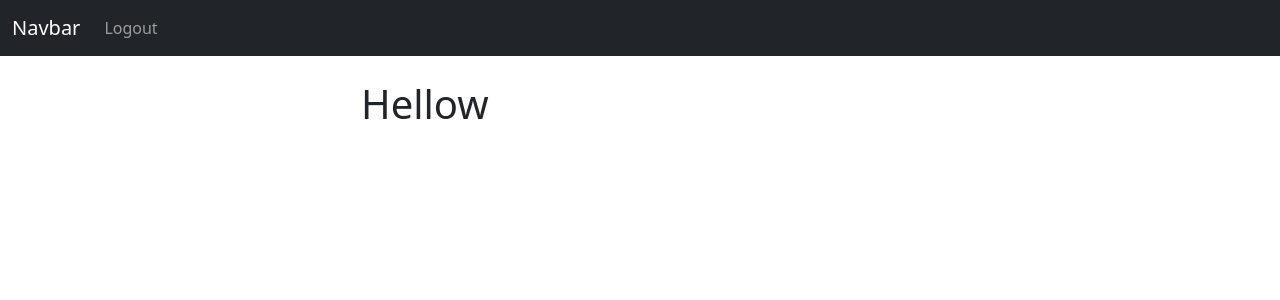
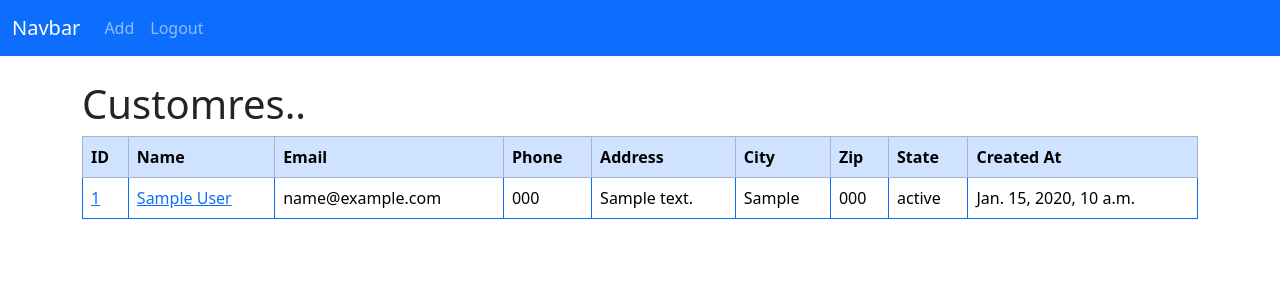
Before and after one commit to Head2On/Django-CRM, a Django app: page / in a window 1280 px wide. Shown: the top 300 px of the page. Run offline with Django 5.2, Linux system fonts and the light colour scheme; a user stored in the database is signed in; tables that the repository leaves empty hold one stand-in row (values such as "Sample post").

Commit message:
Final Project

```diff
--- a/website/admin.py
+++ b/website/admin.py
@@ -1,3 +1,5 @@
 from django.contrib import admin
+from .models import Customer
+# Register your models here.
 
-# Register your models here.
+admin.site.register(Customer)
--- a/website/models.py
+++ b/website/models.py
@@ -1,3 +1,16 @@
 from django.db import models
 
 # Create your models here.
+class Customer(models.Model):
+    first_name = models.CharField(max_length=50)
+    last_name = models.CharField(max_length=50)
+    email= models.CharField(max_length=50)
+    phone =models.CharField(max_length=20)
+    address = models.CharField(max_length=50)
+    city = models.CharField(max_length=100)
+    zipcode= models.CharField(max_length=20)
+    state = models.CharField(max_length=50)
+    created_at = models.DateTimeField(auto_now_add=True)
+
+    def __str__(self):
+        return(f'{self.first_name} {self.last_name}')
--- a/website/templates/base.html
+++ b/website/templates/base.html
@@ -8,7 +8,7 @@
   </head>
   <body>
     {% include 'navbar.html' %}
-    <div class="container">
+    <div class="container ">
     <br/>
     {% if messages %}
       {% for message in messages %}
--- a/website/templates/home.html
+++ b/website/templates/home.html
@@ -2,9 +2,47 @@
 
 {% block content %}
 
-<div class="col-md-6 offset-md-3">
+
 {% if user.is_authenticated %}
-<h1>Hellow </h1>
+<h1>Customres..</h1>
+
+<table class="table table-hover table-bordered border-primary">
+  <thead class="table-primary">
+    <tr>
+      <th scope="col">ID</th>
+      <th scope="col">Name</th>
+      <th scope="col">Email</th>
+      <th scope="col">Phone</th>
+      <th scope="col">Address</th>
+      <th scope="col">City</th>
+      <th scope="col">Zip</th>
+      <th scope="col">State</th>
+      <th scope="col">Created At</th>
+    </tr>
+  </thead>
+  <tbody>
+  {% if customers %}
+    {% for customer in  customers %}
+      <tr>
+        <td><a href="{% url 'record' customer.id %}">{{customer.id}}</a></td>
+        <td><a href="{% url 'record' customer.id %}"> {{customer.first_name}}
+             {{customer.last_name}}</a>
+        </td>
+        <td>{{customer.email}}</td>
+        <td>{{customer.phone}}</td>
+        <td>{{customer.address}}</td>
+        <td>{{customer.city}}</td>
+        <td>{{customer.zipcode}}</td>
+        <td>{{customer.state}}</td>
+        <td>{{customer.created_at}}</td>
+      </tr>
+    {% endfor %}
+  {% endif %}
+
+  </tbody>
+</table>
+
+
 {% else %}
 <h1>Login</h1>
 <br/>
@@ -24,7 +62,7 @@
       </form>
 
 </form>
-</div>
+
 {% endif %}
 
 {% endblock %}
--- a/website/templates/navbar.html
+++ b/website/templates/navbar.html
@@ -1,5 +1,5 @@
 
-<nav class="navbar navbar-expand-lg navbar-dark bg-dark">
+<nav class="navbar navbar-expand-lg navbar-dark bg-primary">
     <div class="container-fluid">
       <a class="navbar-brand" href="#">Navbar</a>
       <button class="navbar-toggler" type="button" data-bs-toggle="collapse" data-bs-target="#navbarSupportedContent" aria-controls="navbarSupportedContent" aria-expanded="false" aria-label="Toggle navigation">
@@ -9,6 +9,10 @@
         <ul class="navbar-nav me-auto mb-2 mb-lg-0">
 
           {% if user.is_authenticated %}
+          <li class="nav-item">
+            <a class="nav-link " href="{% url 'add_customer' %}">Add</a>
+          </li>
+
           <li class="nav-item">
             <a class="nav-link" href="{% url 'logout' %}">Logout</a>
           </li>
--- a/website/urls.py
+++ b/website/urls.py
@@ -7,5 +7,9 @@ urlpatterns = [
     # path('login/', views.login_user, name='login'),
     path('logout/', views.logout_user, name='logout'),
     path('register/', views.register_user, name='register'),
+    path('record/<int:pk>',views.customer_record, name='record'),
+    path('delete_record/<int:pk>',views.delete_record, name='delete_record'),
+    path('add_customer/', views.add_customer, name='add_customer'),
+    path('update_record/<int:pk>', views.update_record, name='update_record'),
 
 ]
--- a/website/views.py
+++ b/website/views.py
@@ -1,9 +1,12 @@
 from django.shortcuts import render,redirect
 from django.contrib.auth import authenticate, login, logout
 from django.contrib import messages
+from  .forms import SignUpForm,AddRecordForm
+from .models import Customer
 
 # Create your views here.
 def home(request):
+    customers = Customer.objects.all()
     if request.method == 'POST':
         username = request.POST['username']
         password = request.POST['password']
@@ -17,7 +20,7 @@ def home(request):
             messages.success(request, 'invalid username or password please check and refill !')
             return redirect('home')
     else:
-        return render(request, 'home.html', {})
+        return render(request, 'home.html', {'customers':customers})
 
 def logout_user (request):
     logout(request)
@@ -25,5 +28,63 @@ def logout_user (request):
     return redirect('home')
 
 def register_user(request):
-    pass
-    return render(request,'register.html', {})
+    if request.method == 'POST':
+        form = SignUpForm(request.POST)
+        if form.is_valid():
+            form.save()
+            #  Authenticate and login
+            username = form.cleaned_data['username']
+            password = form.cleaned_data['password1']
+            user = authenticate(username=username, password=password)
+            login(request,user)
+            messages.success(request,"You have successfully register..")
+            return redirect('home')
+    else:
+        form = SignUpForm()
+        return render(request,'register.html', {'form':form})
+    return render(request,'register.html', {'form':form})
+
+def customer_record(request, pk):
+    if request.user.is_authenticated:
+        customer_record = Customer.objects.get(id=pk)
+        return render(request, 'record.html', {'customer_record':customer_record})
+    else:
+        messages.success(request, "You must be logged in to view this page..")
+        return redirect('home')
+
+def delete_record(request, pk):
+    if request.user.is_authenticated:
+        delete_it = Customer.objects.get(id =pk)
+        delete_it.delete()
+        messages.success(request, "Delete successfull ✅")
+        return redirect('home')
+    else:
+        messages.success(request, "Sorry you are not loged in..")
+        return redirect('home')
+
+def add_customer(request):
+    form = AddRecordForm(request.POST or None)
+    if request.user.is_authenticated:
+        if request.method == "POST":
+            if form.is_valid():
+                new_customer = form.save()
+                messages.success(request, f"Record for {new_customer.first_name} added successfully.")
+                return redirect('home')
+        return render(request, 'add_customer.html', {'form': form})
+    else:
+        messages.error(request, "You must be logged in to add a record.")
+        return redirect('home')
+
+
+def update_record(request, pk):
+	if request.user.is_authenticated:
+		current_record = Customer.objects.get(id=pk)
+		form = AddRecordForm(request.POST or None, instance=current_record)
+		if form.is_valid():
+			new_customer = form.save()
+			messages.success(request, f"Record for {new_customer.first_name} update successfully.")
+			return redirect('home')
+		return render(request, 'update_record.html', {'form':form})
+	else:
+		messages.success(request, "You Must Be Logged In...")
+		return redirect('home')
```
Also changed, not shown: website/forms.py (+16 -0 lines), website/templates/add_customer.html (added, +21 -0 lines), website/templates/record.html (added, +30 -0 lines), website/templates/register.html (+27 -0 lines), website/templates/update_record.html (added, +21 -0 lines), website/migrations/0001_initial.py (added).
